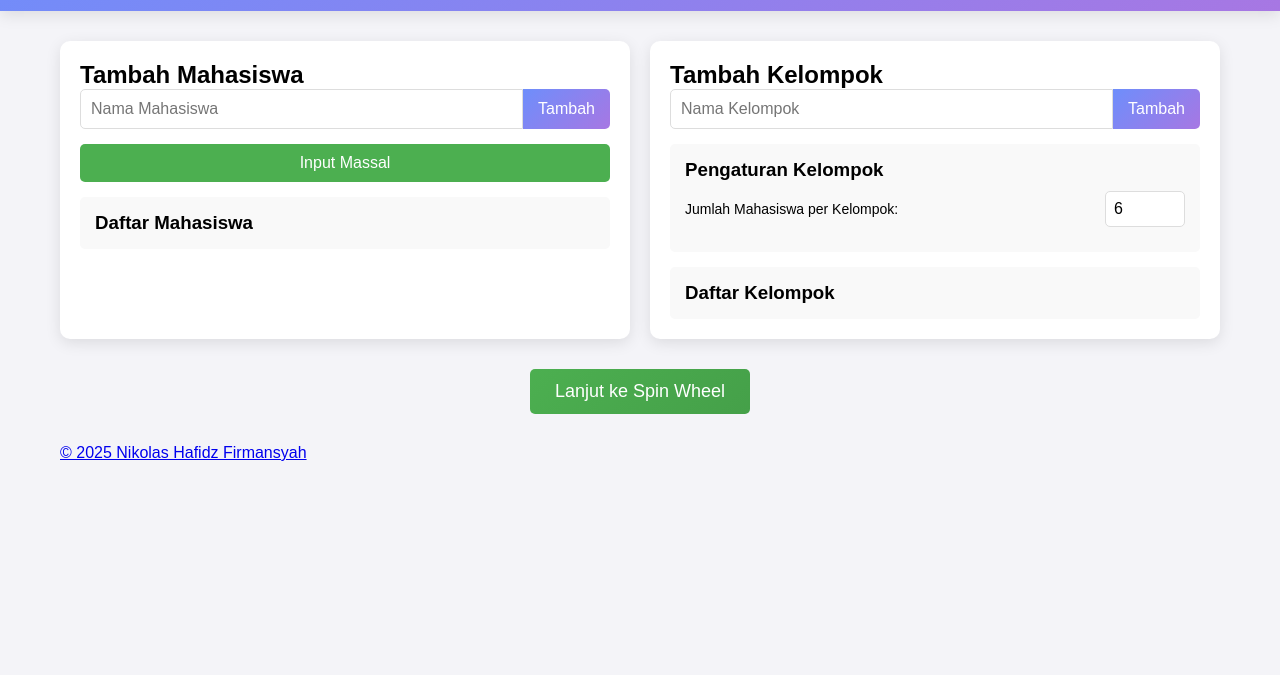
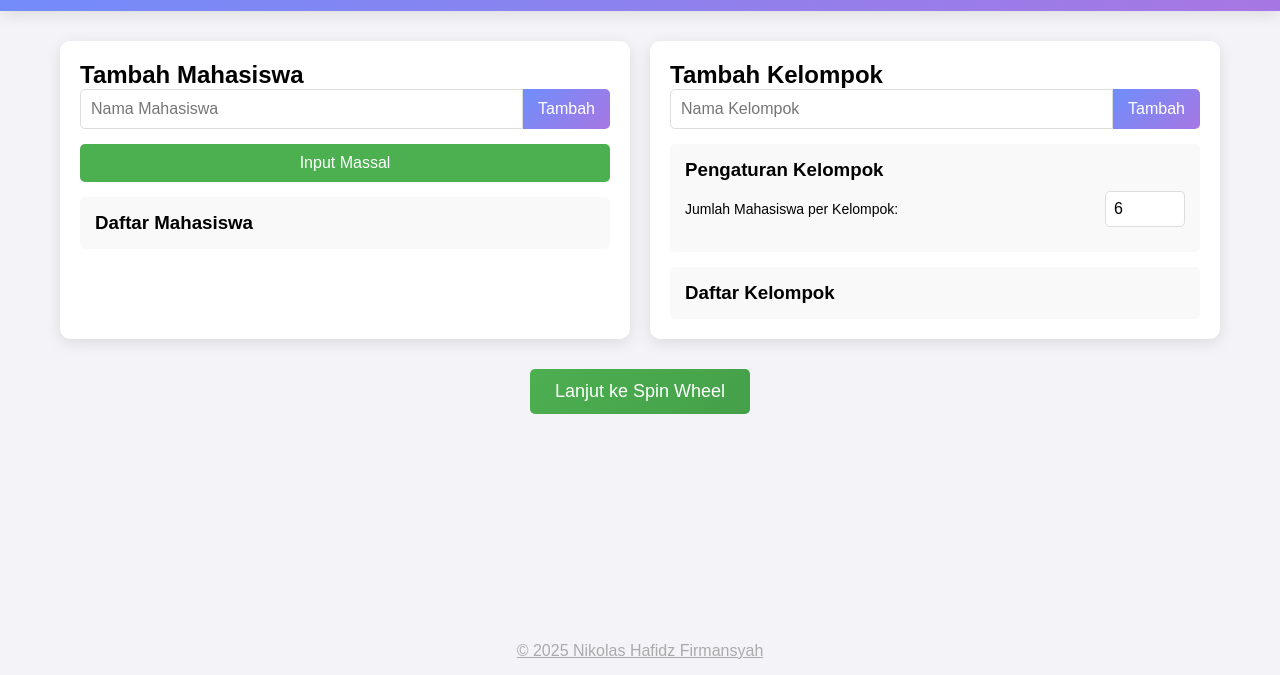
Before and after one commit to Hafidz-4/SpinWheel, a plain HTML site: page index.html in a window 1280 px wide. Shown: the part 125-800 px from the top of the page. Drawn offline with Linux system fonts and the light colour scheme.

Commit message:
style.css
menambah wm

```diff
--- a/style.css
+++ b/style.css
@@ -369,6 +369,29 @@ textarea {
     margin-top: 10px;
 }
 
+.footer {
+    position: fixed;
+    bottom: 15px;
+    left: 50%;
+    transform: translateX(-50%);
+}
+
+.footer a {
+    color: #aaa;
+}
+.footer a:hover {
+    color: black;
+}
+.footer a:focus {
+    outline: none;
+}
+.footer a:focus-visible {
+    outline: none;
+}
+.footer a:focus-visible::after {
+    content: "";
+}
+
 @media (max-width: 992px) {
     .setup-section, .wheel-section {
         flex-direction: column;
```
